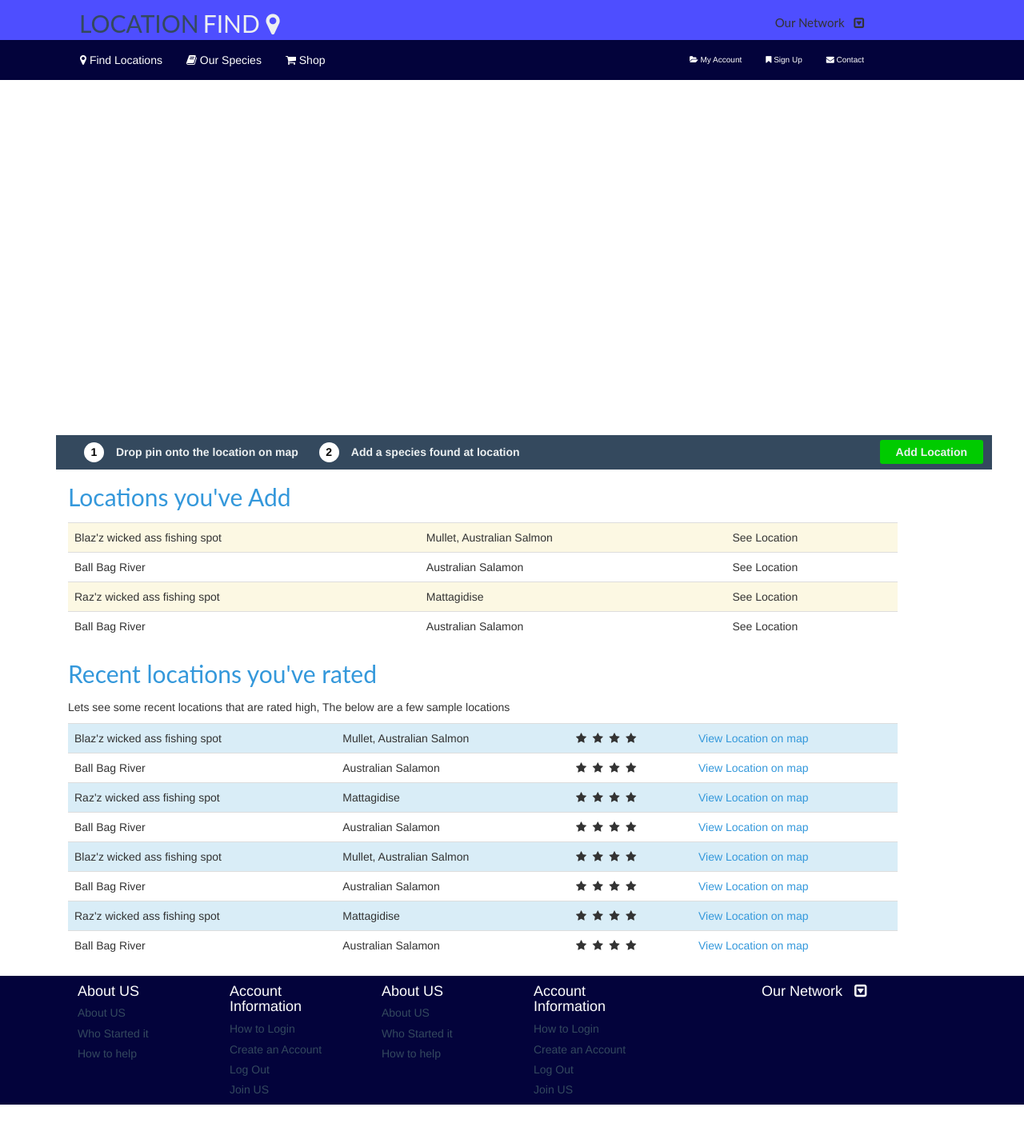
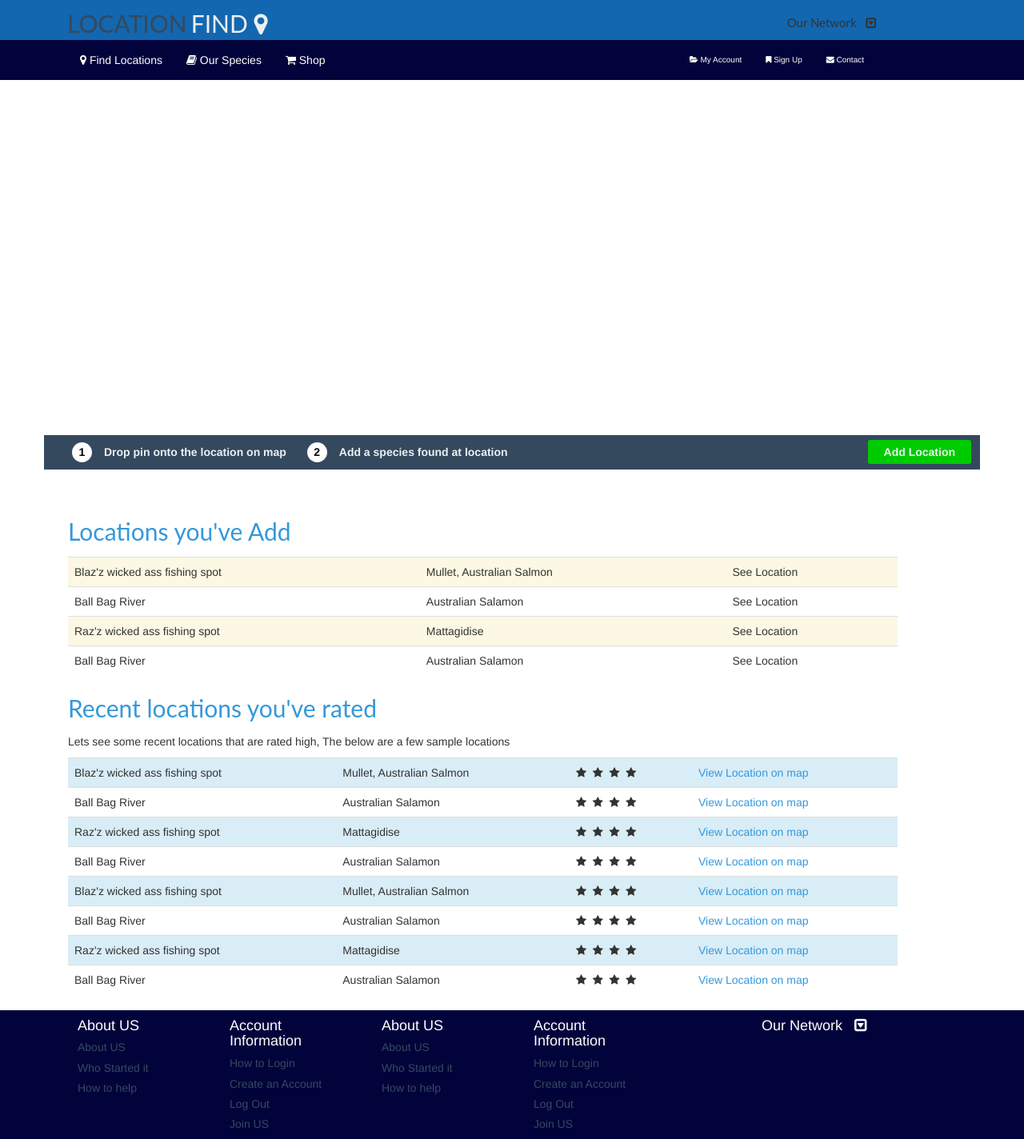
Before and after one commit to vineetsouri/psd-html, a Jekyll site: the page built from index.html, in a window 1280 px wide. Shown: the whole page at 80% size. Built offline with Jekyll 4.4.1, drawn with Linux system fonts in a browser that asks for light colours; nearby versions of some CDN libraries; before the commit the page ends 1381 px from its top, so only the background shows below that.

Commit message:
changes in color

```diff
--- a/_includes/header.html
+++ b/_includes/header.html
@@ -1,5 +1,6 @@
 <nav class="navbar navbar-default mainnav">
   <div class="container">
+    <div class="row">
       <!-- Brand and toggle get grouped for better mobile display -->
       <div class="navbar-header">
         <a class="navbar-brand" href="#"><span class="loc">LOCATION</span> <span class="fin">FIND&nbsp<i class="fa fa-map-marker fa-4"></i></span></a>
@@ -11,7 +12,9 @@
           <li class="rightset">Our Network&nbsp&nbsp&nbsp<i class="fa fa-caret-square-o-down fa-1x"></i></li></li>
         </ul>
       </div><!-- /.navbar-collapse -->
+    </div>
   </div><!-- /.container-fluid -->
+
 </nav>
 <nav class="navbar navbar-default secondnav">
   <div class="container">
--- a/_sass/_base.scss
+++ b/_sass/_base.scss
@@ -1,5 +1,5 @@
 .mainnav{
-  background-color: #4e4eff;
+  background-color: #1367B0;
   margin: 0;
   border: 0;
   border-radius: 0;
@@ -72,10 +72,10 @@
   font-weight: bold;
 }
 .inmap{
-  position: absolute;
-  margin: -56px;
+  position: relative;
+  top: -56px;
   background-color: #34495e;
-  margin-left: 70px;
+  // margin-left: 70px;
   height: 43px;
   .map-button{
     border-radius: 3px;
```
Also changed, not shown: 1 other file. Lines whose indentation alone changed are shown as unchanged.
